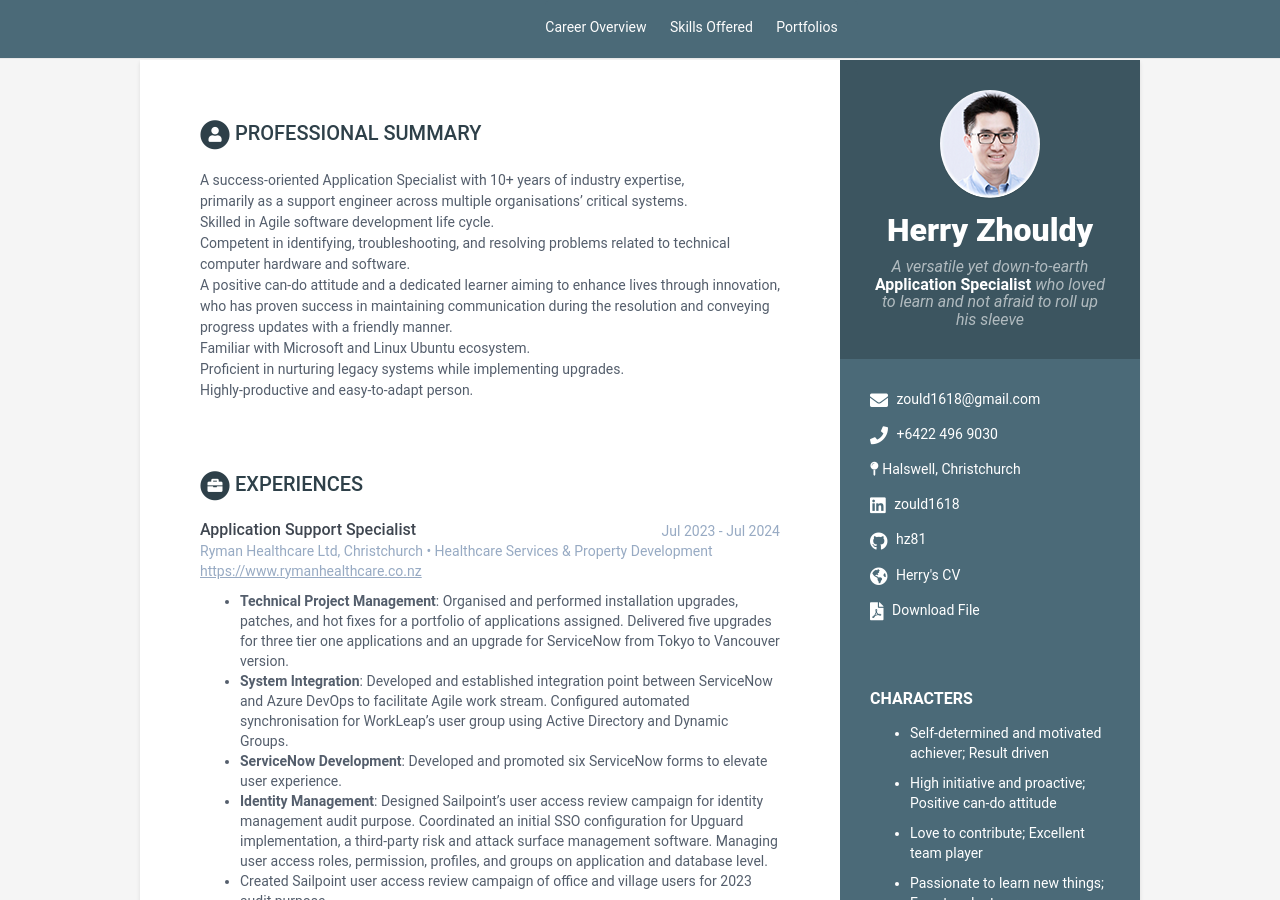
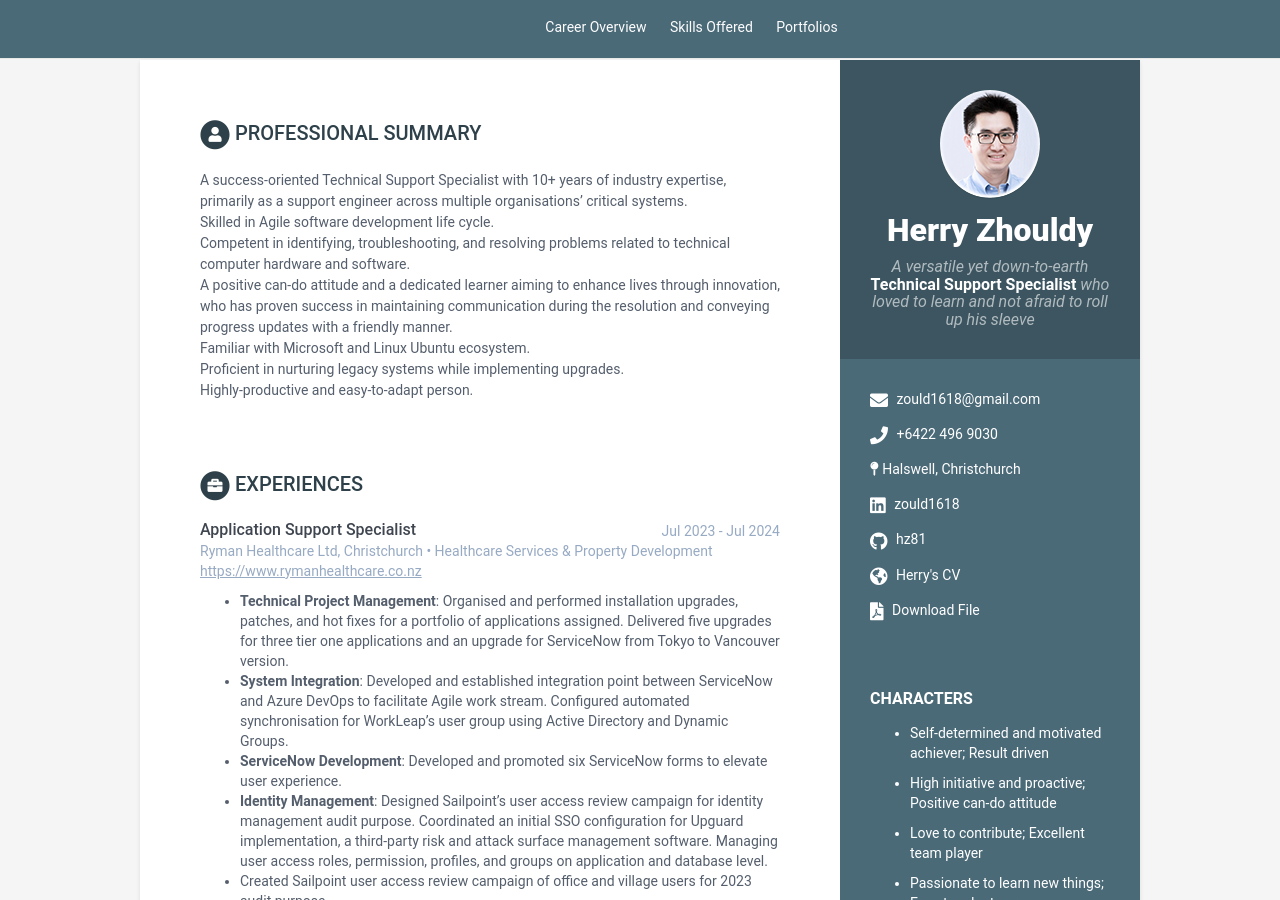
Before and after one commit to hz81/cv-ts001, a Jekyll site: the page built from index.html, in a window 1280 px wide and 900 px high. Built offline with Jekyll 4.4.1, drawn with Linux system fonts in a browser that asks for light colours.

Commit message:
Update data.yml

```diff
--- a/_data/data.yml
+++ b/_data/data.yml
@@ -11,7 +11,7 @@ sidebar:
 
     # Profile information
     name: Herry Zhouldy
-    tagline: <em>A versatile yet down-to-earth</em><font color="white"><b> Application Specialist </b></font><em>who loved to learn and not afraid to roll up his sleeve</em>
+    tagline: <em>A versatile yet down-to-earth</em><font color="white"><b> Technical Support Specialist </b></font><em>who loved to learn and not afraid to roll up his sleeve</em>
     avatar: profile.png  #place a 100x100 picture inside /assets/images/ folder and provide the name of the file below
 
     # Sidebar links
@@ -24,7 +24,7 @@ sidebar:
     github-link: https://github.com/hz81
     website: Herry's CV
     website-link: https://ts001.hzy10.com
-    download-file: https://1drv.ms/w/s!AvF_WyEroz-p0eoAWaCAGtZLqrlxrA?e=o3LLis
+    download-file: https://1drv.ms/w/s!AvF_WyEroz-p0eoEqxyyI_OwGylHtA?e=PGk07i
 
     characters:
       title: Characters
@@ -81,7 +81,7 @@ qualifications:
 highlights:
     title: Professional Summary
     summary: |
-        A success-oriented Application Specialist with 10+ years of industry expertise, <br>
+        A success-oriented Technical Support Specialist with 10+ years of industry expertise, <br>
         primarily as a support engineer across multiple organisations' critical systems. <br>
         Skilled in Agile software development life cycle. <br>
         Competent in identifying, troubleshooting, and resolving problems related to technical computer hardware and software. <br>
```
